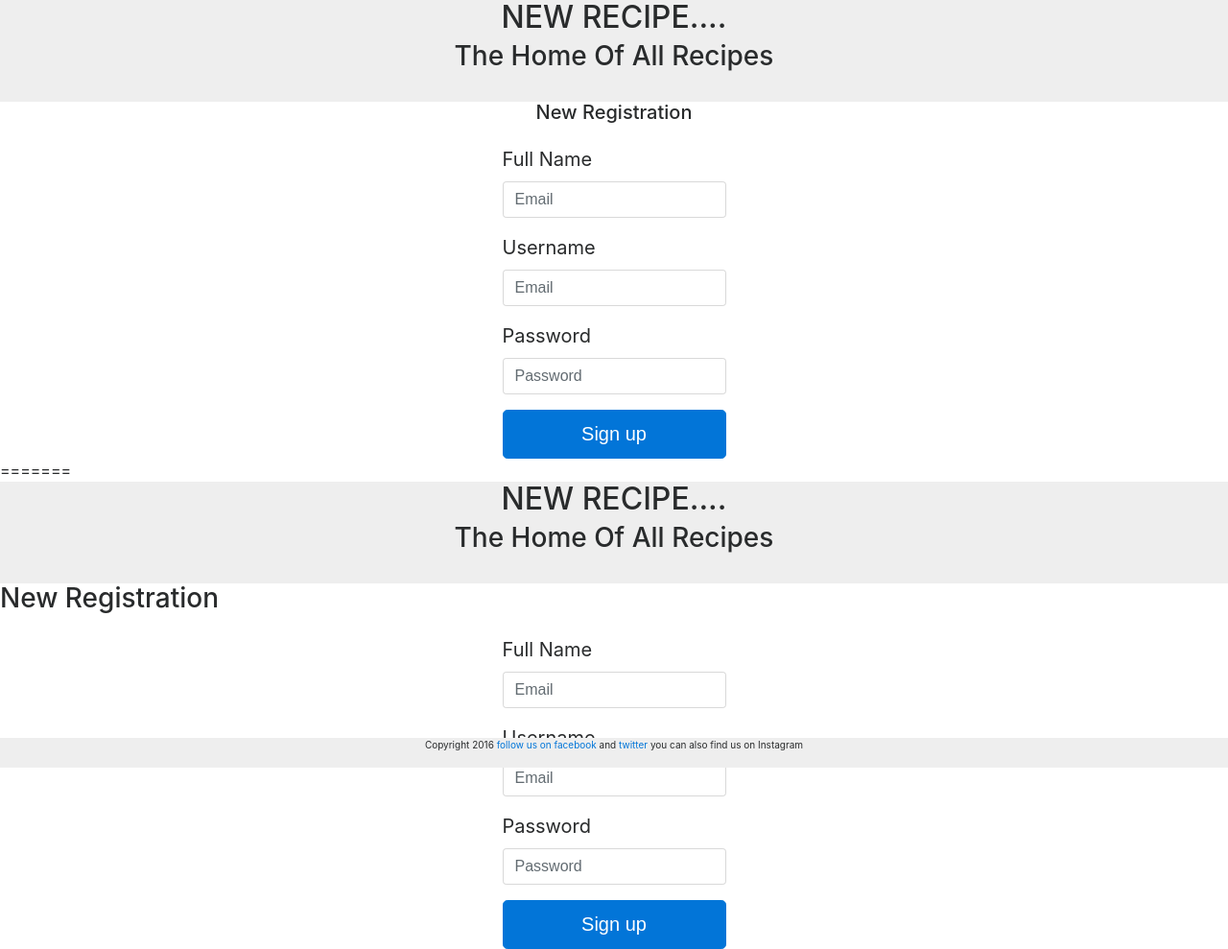
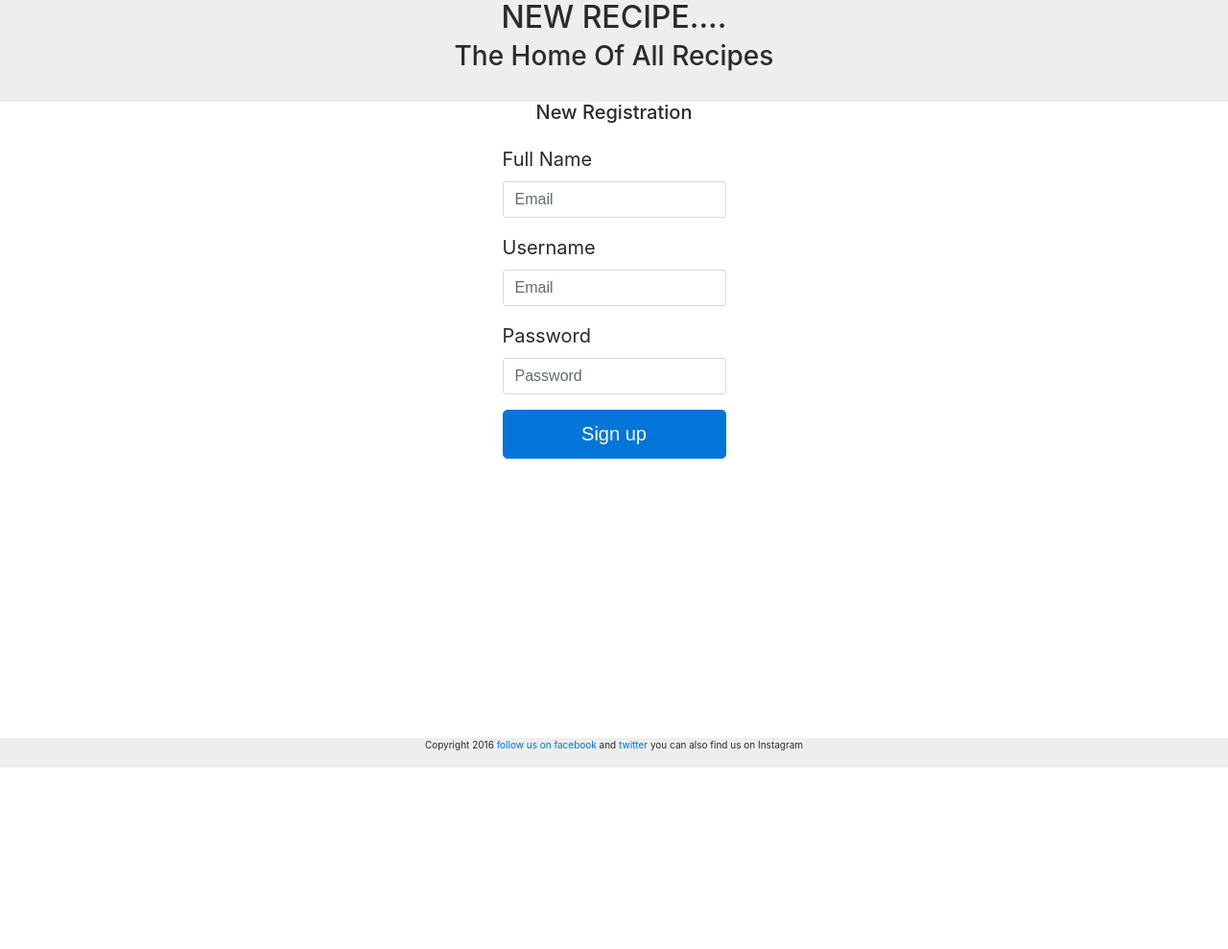
Before and after one commit to afrobiz/new-recipe, a website: page template/register.html in a window 1280 px wide. Shown: the whole page at 96% size. After the commit the page ends 800 px from the top, so only its background shows below. Drawn offline with Linux system fonts and the light colour scheme.

Commit message:
modified templates

```diff
--- a/template/register.html
+++ b/template/register.html
@@ -46,53 +46,3 @@
 </footer>
 	</body>
 </html>
-
-
-=======
-<!DOCTYPE html>
-<html lang="en">
-<head>
- <title>
- 	New recipe
- 	<meta charset="utf-8">
- 	<meta name="viewport" content="width=device-width, initial-scale=1">
- </title>
- <link rel="stylesheet" href="lib/bootstrap-4.0.0-alpha.6-dist/css/bootstrap.css">
- <link rel="stylesheet" href="css/main2.css">
-</head>
-<header class="recipeheader">
-		<h2>NEW RECIPE.... </h2>
-		<h3>The Home Of All Recipes</h3>
-		<br/>
-</header>
-<body>
-	<h3>New Registration</h3>
-	<section class="container">
-		<div class="row">
-			<form class="recipesection">
-			  <div class="form-group">
-			    <label for="exampleInputEmai1">Full Name</label>
-			    <input type="email" class="form-control" id="exampleInputEmail1" placeholder="Email">
-			  </div>
-			   <div class="form-group">
-			    <label for="exampleInputEmai1">Username</label>
-			    <input type="email" class="form-control" id="exampleInputEmail1" placeholder="Email">
-			  </div>
-			  <div class="form-group">
-			    <label for="exampleInputPassword1">Password</label>
-			    <input type="password" class="form-control" id="exampleInputPassword1" placeholder="Password">
-			  </div>
-			  <button type="submit" class="btn btn-primary btn-lg btn-block">Sign up</button>
-			</form>
-		</div>
-		<script src="lib/jquery-3.2.1.min.js"></script>
-		<script src="lib/bootstrap-4.0.0-alpha.6-dist/js/bootstrap.min.js"></script>
-		</div>
-	</section>
-	<footer class="footer">
-	<p>Copyright 2016
-	<a href="http://facebook.com/zionabiola">follow us on facebook</a> and <a href="http://twitter.com/@zion">twitter</a>
-  you can also find us on Instagram</p>
-</footer>
-	</body>
-</html>
```
